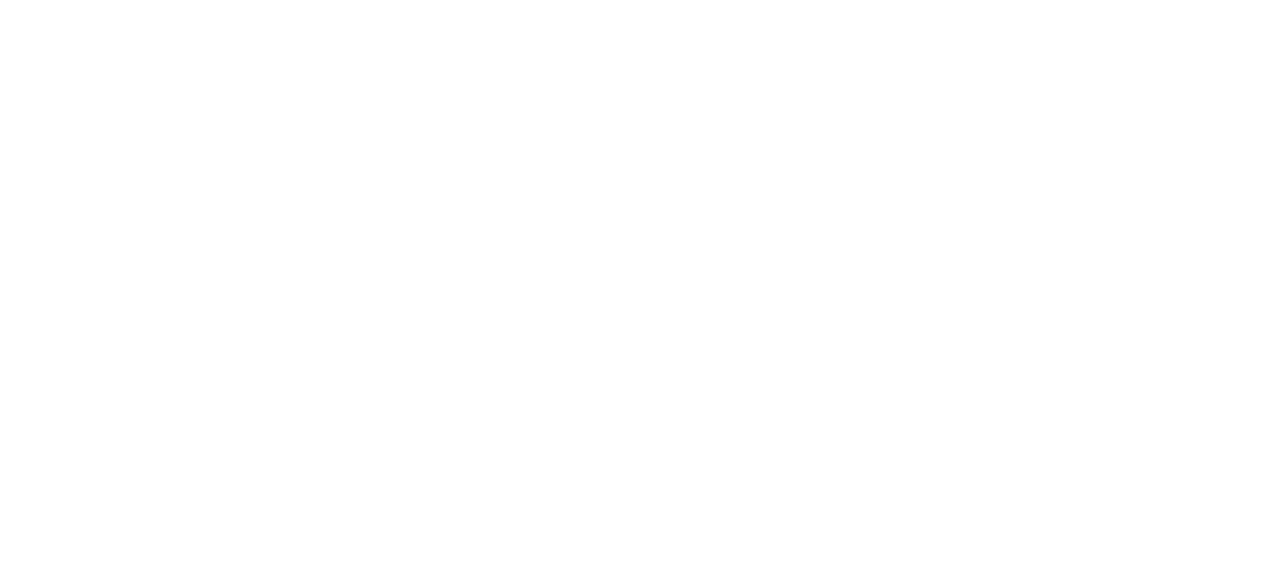
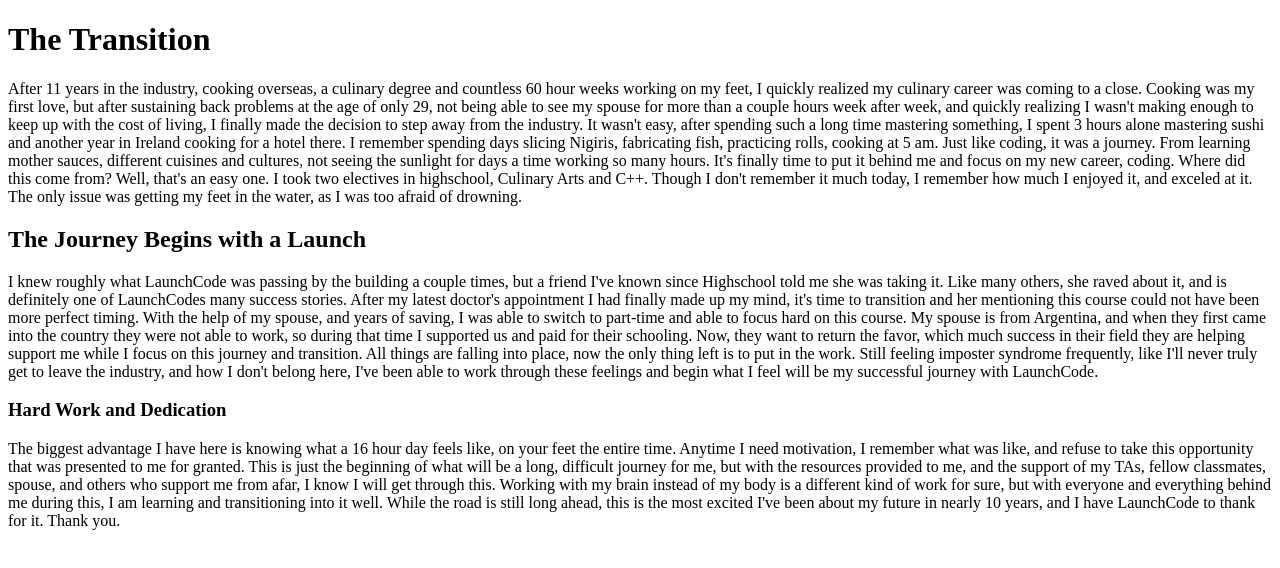
Before and after one commit to STL-LC101-Sept-22/js-assignment-4-html-me-something-asands1769, a website: page index.html in a window 1280 px wide. Drawn offline with Linux system fonts and the light colour scheme.

Commit message:
First commit, added paragraphs and headers only

```diff
--- a/index.html
+++ b/index.html
@@ -1,8 +1,16 @@
 <!DOCTYPE html>
 <html>
    <head>
+      <title>The Road from Chef to Coder</title>
+      <link rel = "stylesheet" type = "text/css" href = "styles.css" />
    </head>
    <body>
-      <!-- Write your HTML in this file! -->
+      <h1>The Transition</h1>
+      <p>After 11 years in the industry, cooking overseas, a culinary degree and countless 60 hour weeks working on my feet, I quickly realized my culinary career was coming to a close.  Cooking was my first love, but after sustaining back problems at the age of only 29, not being able to see my spouse for more than a couple hours week after week, and quickly realizing I wasn't making enough to keep up with the cost of living, I finally made the decision to step away from the industry.  It wasn't easy, after spending such a long time mastering something, I spent 3 hours alone mastering sushi and another year in Ireland cooking for a hotel there.  I remember spending days slicing Nigiris, fabricating fish, practicing rolls, cooking at 5 am.  Just like coding, it was a journey. From learning mother sauces, different cuisines and cultures, not seeing the sunlight for days a time working so many hours.  It's finally time to put it behind me and focus on my new career, coding.  Where did this come from?  Well, that's an easy one.  I took two electives in highschool, Culinary Arts and C++.  Though I don't remember it much today, I remember how much I enjoyed it, and exceled at it.  The only issue was getting my feet in the water, as I was too afraid of drowning. </p>
+      <h2>The Journey Begins with a Launch</h2>
+      <p>I knew roughly what LaunchCode was passing by the building a couple times, but a friend I've known since Highschool told me she was taking it.  Like many others, she raved about it, and is definitely one of LaunchCodes many success stories.  After my latest doctor's appointment I had finally made up my mind, it's time to transition and her mentioning this course could not have been more perfect timing.  With the help of my spouse, and years of saving, I was able to switch to part-time and able to focus hard on this course.  My spouse is from Argentina, and when they first came into the country they were not able to work, so during that time I supported us and paid for their schooling.  Now, they want to return the favor, which much success in their field they are helping support me while I focus on this journey and transition.  All things are falling into place, now the only thing left is to put in the work.  Still feeling imposter syndrome frequently, like I'll never truly get to leave the industry, and how I don't belong here, I've been able to work through these feelings and begin what I feel will be my successful journey with LaunchCode.    </p>
+      <h3>Hard Work and Dedication</h3>
+      <p>The biggest advantage I have here is knowing what a 16 hour day feels like, on your feet the entire time.  Anytime I need motivation, I remember what was like, and refuse to take this opportunity that was presented to me for granted.  This is just the beginning of what will be a long, difficult journey for me, but with the resources provided to me, and the support of my TAs, fellow classmates, spouse, and others who support me from afar, I know I will get through this.  Working with my brain instead of my body is a different kind of work for sure, but with everyone and everything behind me during this, I am learning and transitioning into it well.  While the road is still long ahead, this is the most excited I've been about my future in nearly 10 years, and I have LaunchCode to thank for it.  Thank you.     </p>
    </body>
+   <footer></footer>
 </html>
```
